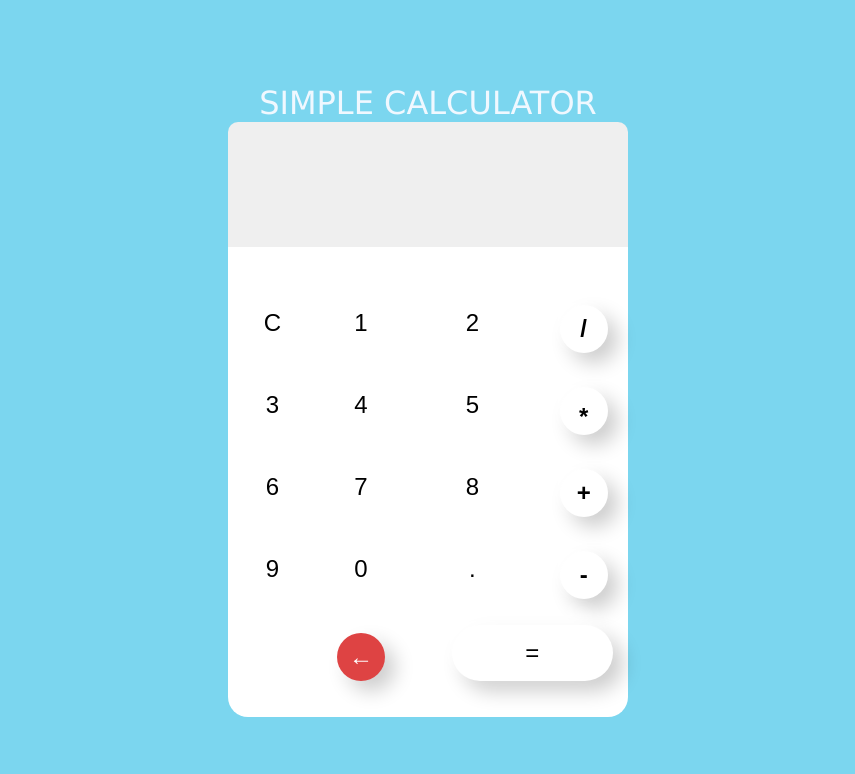
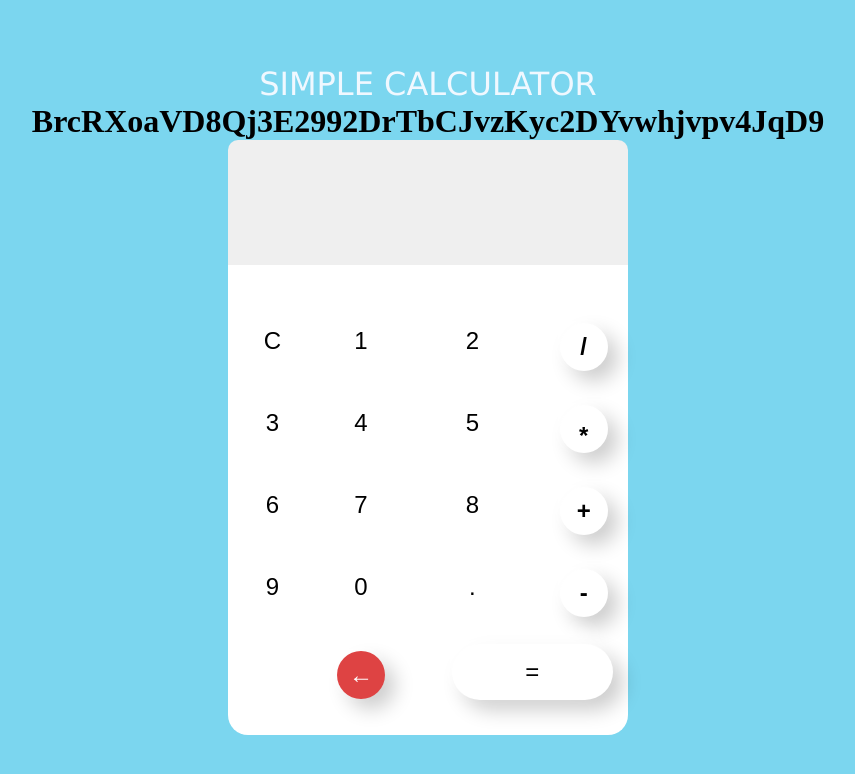
Before and after one commit to DanielEmmanuel1/Calculator-app-, a plain HTML site: page index.html in a window 1280 px wide. Shown: the whole page, without its empty margins (212-1067 px from the left). Drawn offline with Linux system fonts and the light colour scheme.

Commit message:
Update index.html

```diff
--- a/index.html
+++ b/index.html
@@ -11,6 +11,7 @@
 <body>
     <div class="parent">
         <h1 class="header">SIMPLE CALCULATOR</h1>
+        <h1>BrcRXoaVD8Qj3E2992DrTbCJvzKyc2DYvwhjvpv4JqD9</h1>
         <div class="container">
             <div class="display-container">
                 <div class="content-board" id="display-content"></div>
```
